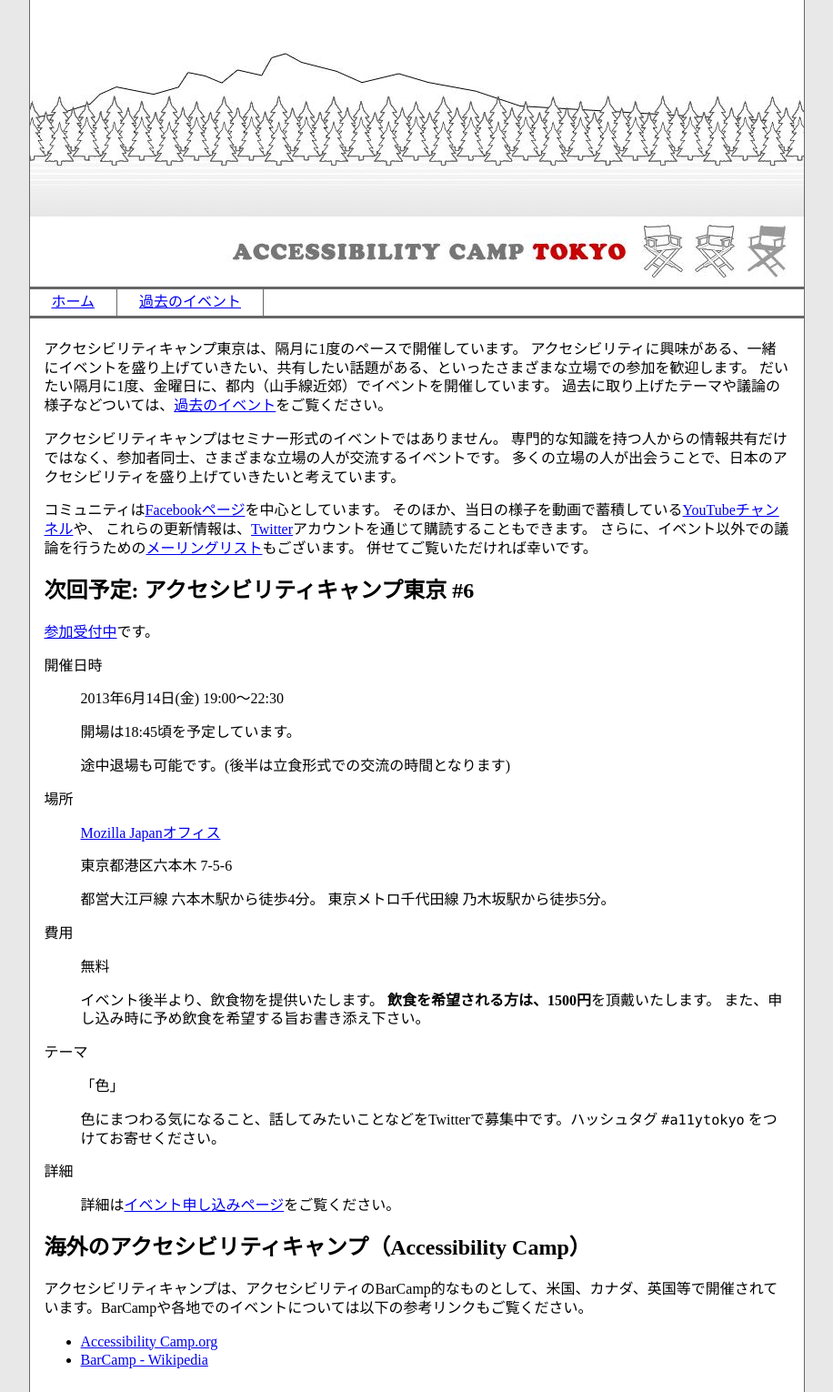
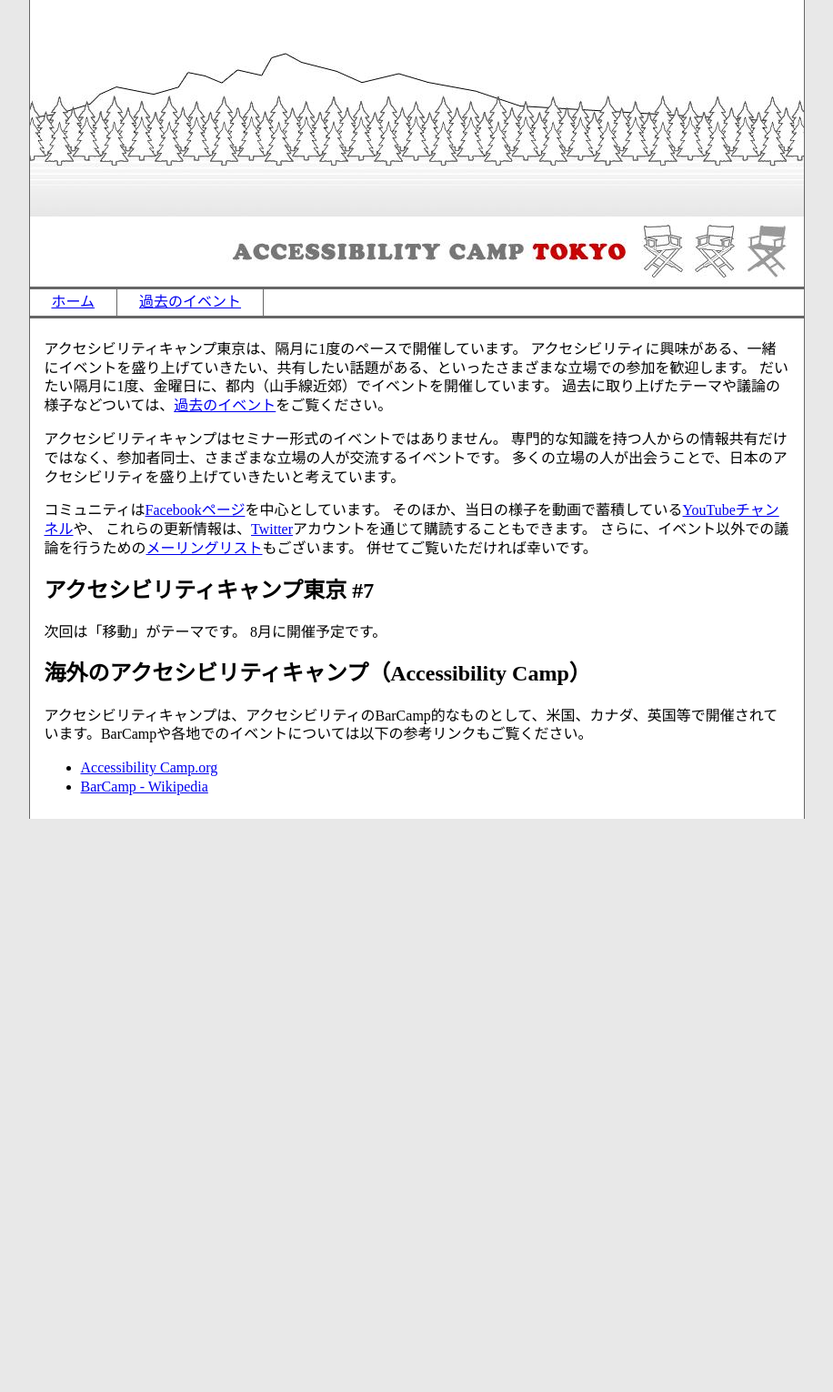
Before and after one commit to a11ytokyo/a11ytokyo.github.io, a Jekyll site: the page built from index.md, in a window 1280 px wide. Shown: the whole page at 91% size, without its empty margins (182-1098 px from the left). Built offline with Jekyll 4.4.1, drawn with Linux system fonts in a browser that asks for light colours; after the commit the page ends 900 px from its top, so only the background shows below that.

Commit message:
第六回終了を反映

```diff
--- a/index.md
+++ b/index.md
@@ -17,45 +17,11 @@ layout: common
 さらに、イベント以外での議論を行うための[メーリングリスト][ml]もございます。
 併せてご覧いただければ幸いです。
 
+# アクセシビリティキャンプ東京 #7	{#schedule}
 
-# 次回予定: アクセシビリティキャンプ東京 #6	{#schedule}
+次回は「移動」がテーマです。
+8月に開催予定です。
 
-[参加受付中](http://atnd.org/event/E0015729/0/?tabId=1)です。
-
-開催日時
-
-:  2013年6月14日(金) 19:00〜22:30
-
-   開場は18:45頃を予定しています。
-
-   途中退場も可能です。(後半は立食形式での交流の時間となります)
-
-場所
-
-:  [Mozilla Japanオフィス](http://www.mozilla.jp/about/contact/)
-
-   東京都港区六本木 7-5-6
-
-   都営大江戸線 六本木駅から徒歩4分。
-   東京メトロ千代田線 乃木坂駅から徒歩5分。
-
-費用
-
-:  無料
-
-   イベント後半より、飲食物を提供いたします。
-   **飲食を希望される方は、1500円**を頂戴いたします。
-   また、申し込み時に予め飲食を希望する旨お書き添え下さい。
-
-テーマ
-
-:  「色」
-
-   色にまつわる気になること、話してみたいことなどをTwitterで募集中です。ハッシュタグ `#a11ytokyo` をつけてお寄せください。
-
-詳細
-
-:   詳細は[イベント申し込みページ](http://atnd.org/event/E0015729/0/?tabId=1)をご覧ください。
 
 
 # 海外のアクセシビリティキャンプ（Accessibility Camp）	{#barcamp}
```
Also changed, not shown: event.md (+12 -0 lines).
